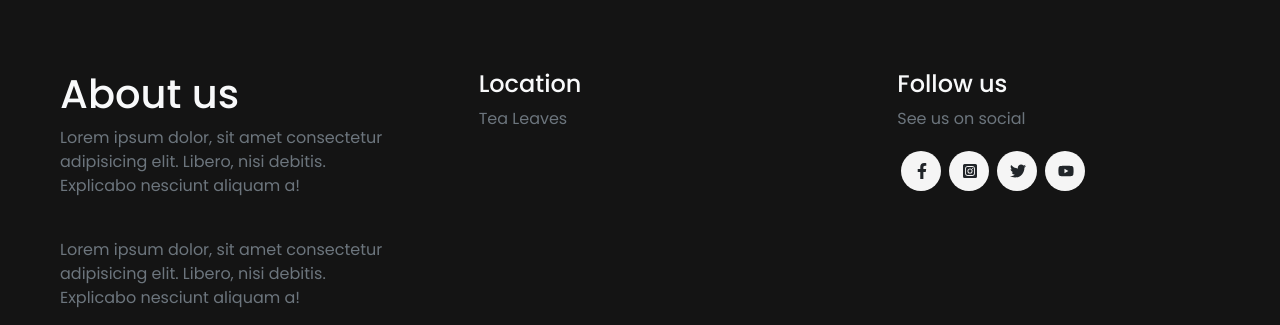
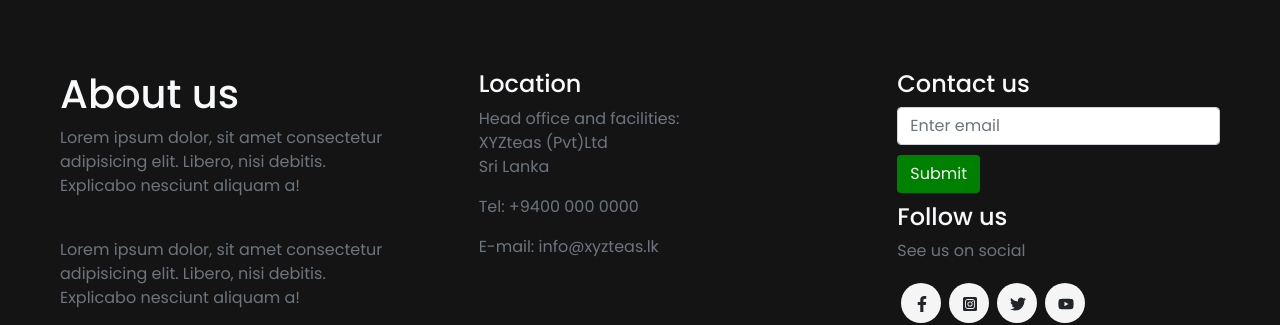
Before and after one commit to Thinushika/XYZteas_website, a Next.js app: page / in a window 1280 px wide. Shown: the part 2005-2330 px from the top of the page. Built offline with nearby package versions, Linux system fonts and the light colour scheme.

Commit message:
content updated

```diff
--- a/components/layoutComponents/Footer.jsx
+++ b/components/layoutComponents/Footer.jsx
@@ -27,9 +27,36 @@ const Footer = () => {
           </div>
           <div className="col-md-4 col-sm-12 p-5">
             <h4 className="text-light">Location</h4>
-            <p className="text-muted">Tea Leaves</p>
+            <p className="text-muted">
+              Head office and facilities:
+              <br /> XYZteas (Pvt)Ltd
+              <br /> Sri Lanka
+            </p>
+            <p className="text-muted">Tel: +9400 000 0000</p>
+            <p className="text-muted">E-mail: info@xyzteas.lk</p>
           </div>
           <div className="col-md-4 col-sm-12 p-5">
+            <h4 className="text-light">Contact us</h4>
+            <input
+              type="email"
+              className="form-control"
+              id="exampleInputEmail1"
+              aria-describedby="emailHelp"
+              placeholder="Enter email"
+            ></input>
+            <button
+              type="submit"
+              className="btn"
+              style={{
+                margin: "10px",
+                marginLeft: "0px",
+                backgroundColor: "green",
+                color: "whitesmoke",
+              }}
+            >
+              Submit
+            </button>
+            <br />
             <h4 className="text-light">Follow us</h4>
             <p className="text-muted">See us on social</p>
             <div
@@ -49,6 +76,9 @@ const Footer = () => {
                   width: "40px",
                   height: "40px",
                 }}
+                data-toggle="tooltip"
+                data-placement="top"
+                title="FaceBook"
               >
                 <FaFacebookF />
               </button>
@@ -61,6 +91,9 @@ const Footer = () => {
                   width: "40px",
                   height: "40px",
                 }}
+                data-toggle="tooltip"
+                data-placement="top"
+                title="Instagram"
               >
                 <FaInstagramSquare />
               </button>
@@ -73,6 +106,9 @@ const Footer = () => {
                   width: "40px",
                   height: "40px",
                 }}
+                data-toggle="tooltip"
+                data-placement="top"
+                title="Twitter"
               >
                 <FaTwitter />
               </button>
@@ -85,6 +121,9 @@ const Footer = () => {
                   width: "40px",
                   height: "40px",
                 }}
+                data-toggle="tooltip"
+                data-placement="top"
+                title="YouTube"
               >
                 <FaYoutube />
               </button>
```
